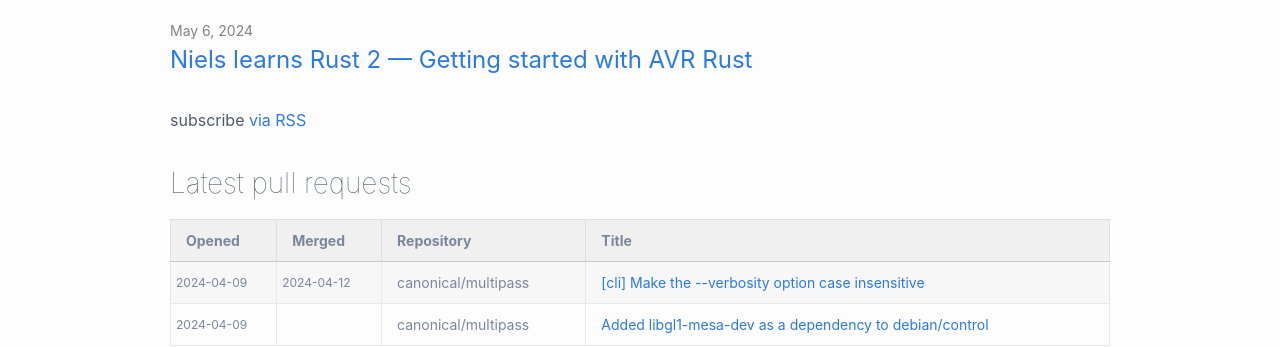
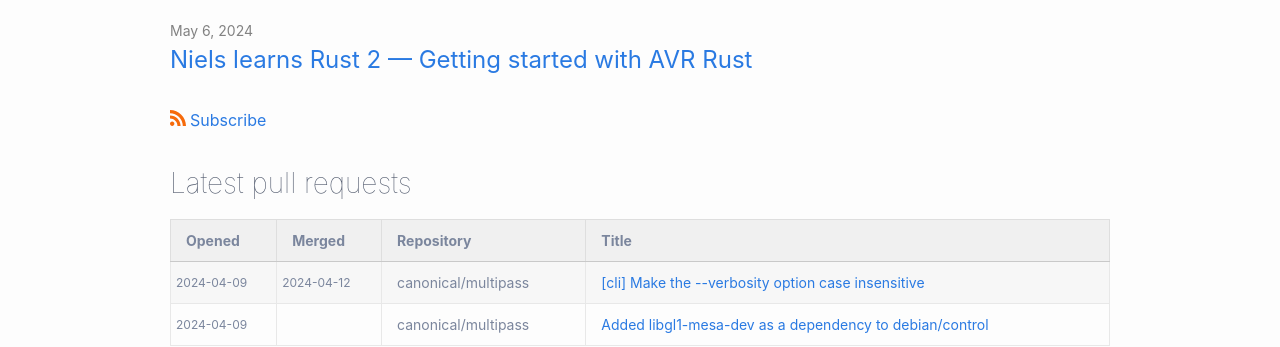
Before and after one commit to nielsreijers/nielsreijers.github.io, a Jekyll site: the page built from index.markdown, in a window 1280 px wide. Shown: the part 545-892 px from the top of the page. Built offline with Jekyll 4.4.1, drawn with Linux system fonts in a browser that asks for light colours.

Commit message:
Use icon for Rss link

```diff
--- a/_includes/blog-list.html
+++ b/_includes/blog-list.html
@@ -15,5 +15,12 @@
     </li>
     {%- endfor -%}
 </ul>
-<p class="rss-subscribe">subscribe <a href="{{ "/feed.xml" | relative_url }}">via RSS</a></p>
+
+<p class="feed-subscribe">
+    <a href="{{ "/feed.xml" | relative_url }}">
+        <svg class="rss-icon">
+            <use xlink:href="/assets/minima-social-icons.svg#rss"></use>
+        </svg><span>Subscribe</span>
+    </a>
+</p>
 </div>
--- a/_sass/minima/_base.scss
+++ b/_sass/minima/_base.scss
@@ -277,3 +277,15 @@ table {
   padding: 5px;
   font-size: 0.6rem;
 }
+
+/**
+ * RSS icon
+ */
+.rss-icon {
+  color: #f66a0a;
+  width: 1.25em;
+  height: 1.25em;
+  display: inline-block;
+  fill: currentColor;
+  vertical-align: text-bottom;
+}
```
